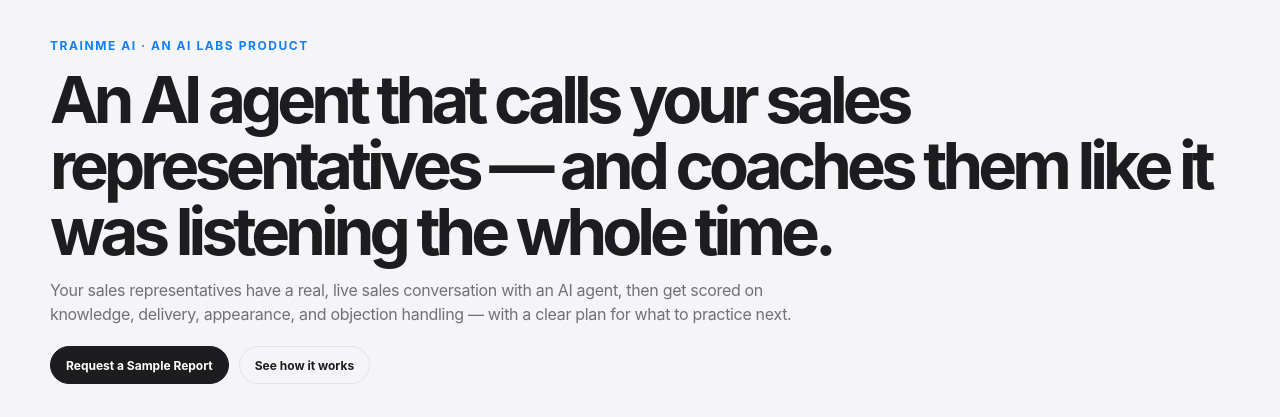
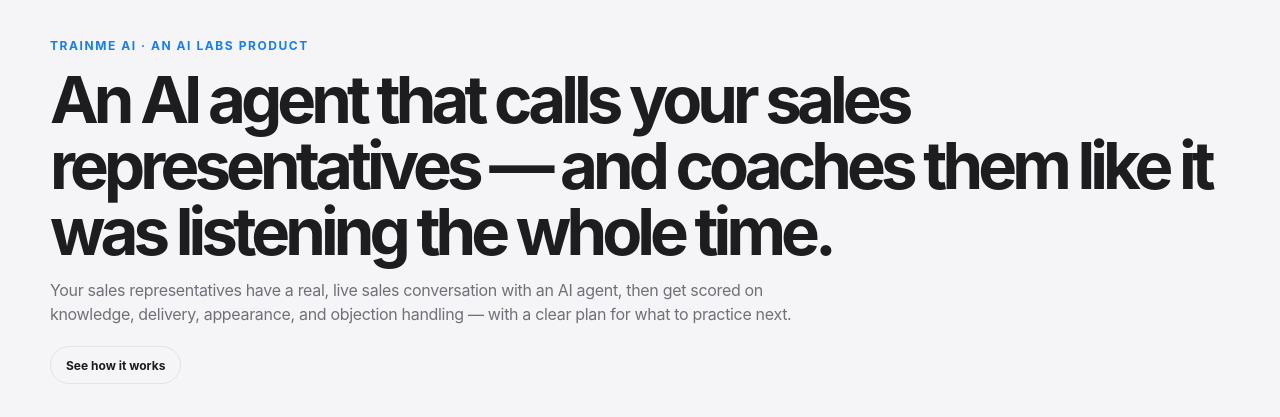
Before and after one commit to paarthsaxena-1909/Avatar-AI-Training, a plain HTML site: page index.html in a window 1280 px wide. Shown: the part 116-533 px from the top of the page. Drawn offline with Linux system fonts and the light colour scheme.

Commit message:
Remove 'Request a Sample Report' from UI and update related tests

```diff
--- a/index.html
+++ b/index.html
@@ -302,7 +302,7 @@
         <p class="eyebrow">TrainMe AI · An AI Labs product</p>
         <h1>An AI agent that calls your sales representatives — and coaches them like it was listening the whole time.</h1>
         <p class="hero-copy">Your sales representatives have a real, live sales conversation with an AI agent, then get scored on knowledge, delivery, appearance, and objection handling — with a clear plan for what to practice next.</p>
-        <div class="hero-actions"><a class="button" id="sample-review" href="mailto:hello@ailabs.example?subject=Request%20a%20Sample%20Report">Request a Sample Report</a><a class="button button-secondary" href="#how-it-works">See how it works</a></div>
+        <div class="hero-actions"><a class="button button-secondary" href="#how-it-works">See how it works</a></div>
       </div>
     </header>
 
@@ -469,7 +469,7 @@
 
     <section class="final-cta" aria-labelledby="final-cta-title">
       <div><p class="section-kicker">See the signal</p><h2 id="final-cta-title">Stop guessing how your team sounds on a real call.</h2><p>See a live scorecard from an actual AI-run call — knowledge, delivery, and appearance, scored and coached in one report.</p></div>
-      <div class="cta-actions"><a class="button" href="mailto:hello@ailabs.example?subject=Request%20a%20Sample%20Report">Request a Sample Report</a><a class="button button-secondary" href="mailto:hello@ailabs.example?subject=Talk%20to%20Us">Talk to Us</a></div>
+      <div class="cta-actions"><a class="button button-secondary" href="mailto:ailabs@timesinternet.in?subject=Talk%20to%20Us">Talk to Us</a></div>
     </section>
 
     <footer class="footer"><span>TrainMe AI · Conversation intelligence</span><span>An AI Labs product</span></footer>
```
Also changed, not shown: tests/evaluation-layout.test.mjs (+2 -2 lines), 1 other file.
